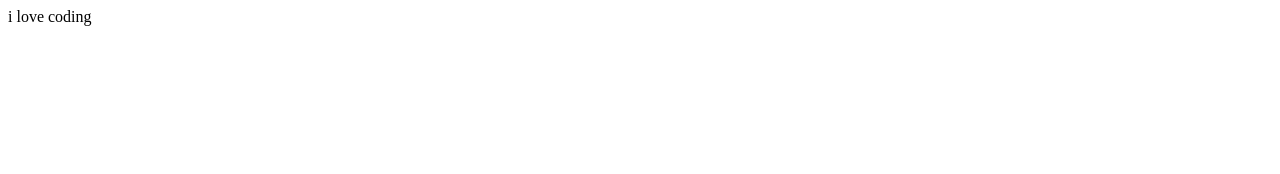
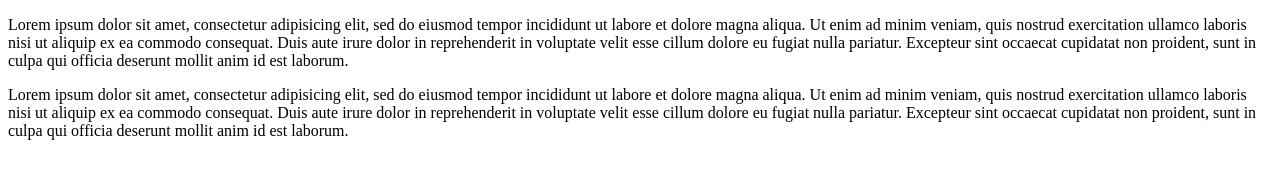
Before and after one commit to Phemia2020/class1903we, a plain HTML site: page index.html in a window 1280 px wide. Drawn offline with Linux system fonts and the light colour scheme.

Commit message:
modified my index page

```diff
--- a/index.html
+++ b/index.html
@@ -1 +1,25 @@
-i love coding
+<!DOCTYPE html>
+<html>
+<head>
+	<title>LEARNING GIT</title>
+</head>
+<body>
+<P>
+	Lorem ipsum dolor sit amet, consectetur adipisicing elit, sed do eiusmod
+	tempor incididunt ut labore et dolore magna aliqua. Ut enim ad minim veniam,
+	quis nostrud exercitation ullamco laboris nisi ut aliquip ex ea commodo
+	consequat. Duis aute irure dolor in reprehenderit in voluptate velit esse
+	cillum dolore eu fugiat nulla pariatur. Excepteur sint occaecat cupidatat non
+	proident, sunt in culpa qui officia deserunt mollit anim id est laborum.
+</P>
+<p>
+	Lorem ipsum dolor sit amet, consectetur adipisicing elit, sed do eiusmod
+	tempor incididunt ut labore et dolore magna aliqua. Ut enim ad minim veniam,
+	quis nostrud exercitation ullamco laboris nisi ut aliquip ex ea commodo
+	consequat. Duis aute irure dolor in reprehenderit in voluptate velit esse
+	cillum dolore eu fugiat nulla pariatur. Excepteur sint occaecat cupidatat non
+	proident, sunt in culpa qui officia deserunt mollit anim id est laborum.
+</p>
+
+</body>
+</html>
```
